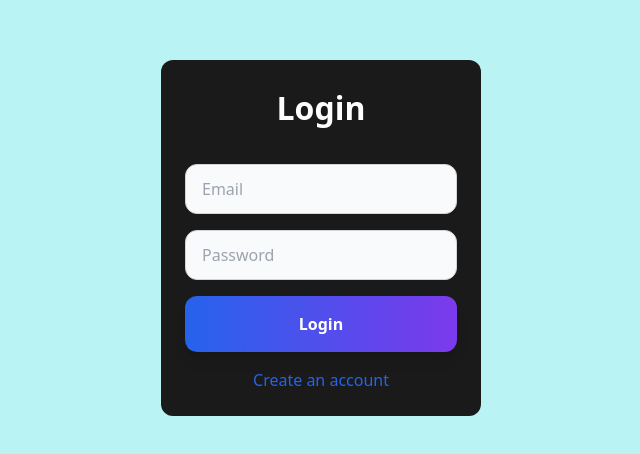
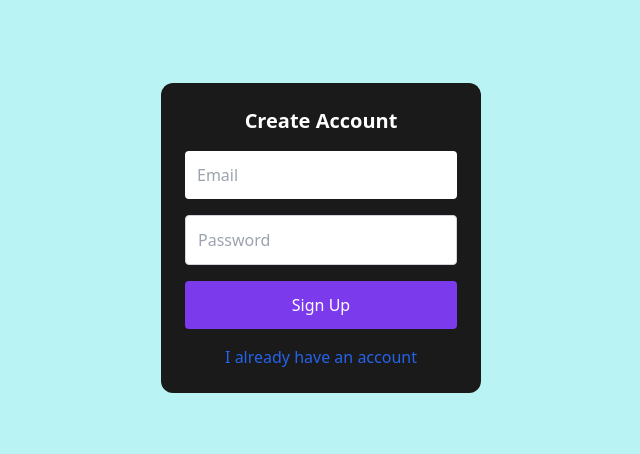
Before and after one commit to AY0OLA/Live_projector, a React (Vite) app in the folder frontend/: page /signup in a window 1280 px wide. Before the commit this address led to /login. Shown: the part 162-616 px from the top of the page, without its empty margins (319-959 px from the left). Built offline with nearby package versions, Linux system fonts and the light colour scheme; no server answers.

Commit message:
connect backend

```diff
--- a/frontend/features/auth/LoginPage.tsx
+++ b/frontend/features/auth/LoginPage.tsx
@@ -1,68 +1,42 @@
 import { useState } from "react";
-import { signInWithEmailAndPassword } from "firebase/auth";
-import { auth } from "../../src/lib/firebase";
-import { useNavigate } from "react-router-dom";
-
-const USE_BACKEND_LOGIN = false;
+import { useNavigate, Link } from "react-router-dom";
 
 export default function LoginPage() {
   const [email, setEmail] = useState("");
   const [password, setPassword] = useState("");
   const [error, setError] = useState("");
   const [loading, setLoading] = useState(false);
+
   const navigate = useNavigate();
 
-  const validate = () => {
-    if (!email || !password) {
-      setError("Email and password are required");
-      return false;
-    }
-    const emailRe = /^[^\s@]+@[^\s@]+\.[^\s@]+$/;
-    if (!emailRe.test(email)) {
-      setError("Please enter a valid email address");
-      return false;
-    }
-    return true;
-  };
+  const handleLogin = async (e: React.FormEvent) => {
+    e.preventDefault();
 
-  const login = async () => {
-    if (!validate()) return;
     setError("");
     setLoading(true);
 
     try {
-      if (USE_BACKEND_LOGIN) {
-        const res = await fetch("/auth/login", {
+      const res = await fetch("http://127.0.0.1:8000/auth/login", {
         method: "POST",
-          headers: { "Content-Type": "application/json" },
+        headers: {
+          "Content-Type": "application/json",
+        },
         body: JSON.stringify({ email, password }),
       });
 
+      const data = await res.json();
+
       if (!res.ok) {
-          const body = await res.json().catch(() => null);
-          throw new Error(
-            body?.message || `Login failed with status ${res.status}`,
-          );
+        setError(data.detail || "Login failed");
+        return;
       }
 
-        const data = await res.json();
-        if (data?.token) {
       localStorage.setItem("token", data.token);
-        }
-        navigate("/");
-      } else {
-        await signInWithEmailAndPassword(auth, email, password);
-        navigate("/");
-      }
-    } catch (err: unknown) {
-      console.error("Login error", err);
-      if (err instanceof Error) {
-        setError(err.message);
-      } else if (typeof err === "string") {
-        setError(err);
-      } else {
-        setError("Login failed");
-      }
+
+      navigate("/app/live");
+    } catch (err) {
+      console.error(err);
+      setError("Something went wrong");
     } finally {
       setLoading(false);
     }
@@ -70,68 +44,46 @@ export default function LoginPage() {
 
   return (
     <div className="h-screen flex items-center justify-center">
-      <div className="bg-card p-6 rounded-xl w-80 space-y-4">
-        <h2 className="text-[2rem] font-bold text-center">Login</h2>
+      <form
+        onSubmit={handleLogin}
+        className="bg-card p-6 rounded-xl w-80 space-y-4"
+      >
+        <h1 className="text-xl font-bold text-center">Login</h1>
 
-        <form
-          onSubmit={(e) => {
-            e.preventDefault();
-            login();
-          }}
-          className="space-y-4"
-          aria-labelledby="login-heading"
-        >
-          <label className="sr-only" htmlFor="email">
-            Email
-          </label>
         <input
-            id="email"
           type="email"
+          placeholder="Email"
+          className="w-full p-2 rounded bg-white text-black"
           value={email}
-            autoComplete="email"
-            placeholder="Email"
-            className="w-full px-4 py-3 rounded-xl border border-gray-300 bg-gray-50 text-gray-900 focus:outline-none focus:ring-2 focus:ring-blue-500 transition-all duration-300"
           onChange={(e) => setEmail(e.target.value)}
           required
         />
 
-          <label className="sr-only" htmlFor="password">
-            Password
-          </label>
         <input
-            id="password"
           type="password"
+          placeholder="Password"
+          className="w-full p-3 rounded bg-white text-black border border-gray-300"
           value={password}
-            autoComplete="current-password"
-            placeholder="Password"
-            className="w-full px-4 py-3 rounded-xl border border-gray-300 bg-gray-50 text-gray-900 focus:outline-none focus:ring-2 focus:ring-blue-500 transition-all duration-300"
           onChange={(e) => setPassword(e.target.value)}
           required
         />
 
-          {error && (
-            <p role="alert" className="text-red-500 text-sm">
-              {error}
-            </p>
-          )}
+        {error && <p className="text-red-500 text-sm text-center">{error}</p>}
 
         <button
-            type="submit"
           disabled={loading}
-            className="w-full bg-gradient-to-r from-blue-600 to-purple-600 hover:from-blue-700 hover:to-purple-700 text-white font-semibold py-4 px-6 rounded-xl shadow-lg transition-all duration-300 transform hover:scale-105 disabled:opacity-60 disabled:cursor-not-allowed"
-            aria-busy={loading}
+          className="w-full bg-purple-600 p-2 rounded disabled:opacity-60"
         >
-            {loading ? "Signing in…" : "Login"}
+          {loading ? "Logging in..." : "Login"}
         </button>
-        </form>
 
-        <a
-          href="/signup"
+        <Link
+          to="/signup"
           className="block text-center text-blue-600 hover:underline"
         >
-          Create an account
-        </a>
-      </div>
+          Don’t have an account? Sign up
+        </Link>
+      </form>
     </div>
   );
 }
--- a/frontend/features/auth/SignupPage.tsx
+++ b/frontend/features/auth/SignupPage.tsx
@@ -1,10 +1,5 @@
 import { useState } from "react";
-import {
-  createUserWithEmailAndPassword,
-  sendEmailVerification,
-} from "firebase/auth";
-import { auth } from "../../src/lib/firebase";
-import { useNavigate } from "react-router-dom";
+import { useNavigate, Link } from "react-router-dom";
 
 export default function SignupPage() {
   const [email, setEmail] = useState("");
@@ -18,73 +13,62 @@ export default function SignupPage() {
       setError("Email and password are required");
       return false;
     }
+
     const emailRe = /^[^\s@]+@[^\s@]+\.[^\s@]+$/;
     if (!emailRe.test(email)) {
-      setError("Please enter a valid email address");
+      setError("Invalid email");
       return false;
     }
+
     if (password.length < 6) {
       setError("Password must be at least 6 characters");
       return false;
     }
+
     return true;
   };
 
   const signup = async () => {
     if (!validate()) return;
+
     setError("");
     setLoading(true);
 
     try {
-      // 1) Create user with Firebase client SDK
-      const userCredential = await createUserWithEmailAndPassword(
-        auth,
-        email,
-        password,
-      );
+      const res = await fetch("http://127.0.0.1:8000/auth/signup", {
+        method: "POST",
+        headers: {
+          "Content-Type": "application/json",
+        },
+        body: JSON.stringify({ email, password }),
+      });
 
-      // 2) Optionally send verification email (non-fatal)
-      try {
-        if (userCredential.user && userCredential.user.email) {
-          await sendEmailVerification(userCredential.user);
-        }
-      } catch (verErr) {
-        console.warn("Email verification send failed", verErr);
+      const data = await res.json();
+
+      if (!res.ok) {
+        throw new Error(data.detail || "Signup failed");
       }
 
-      // 3) Get Firebase ID token and send to backend (safer than sending password)
-      //    Backend can verify token with Firebase Admin SDK and create a server-side user record.
-      const idToken = await userCredential.user.getIdToken();
-
-      const res = await fetch("/auth/signup", {
+      const loginRes = await fetch("http://127.0.0.1:8000/auth/login", {
         method: "POST",
-        headers: { "Content-Type": "application/json" },
-        body: JSON.stringify({ email, idToken }),
+        headers: {
+          "Content-Type": "application/json",
+        },
+        body: JSON.stringify({ email, password }),
       });
 
-      // 4) Handle backend response
-      if (!res.ok) {
-        // try to parse error body
-        const body = await res.json().catch(() => null);
-        // Optionally: log or notify server about partial account creation
-        throw new Error(body?.message || `Signup failed (${res.status})`);
+      const loginData = await loginRes.json();
+
+      if (!loginRes.ok) {
+        throw new Error("Login after signup failed");
       }
 
-      // 5) Backend returned OK — navigate
-      navigate("/");
-    } catch (err) {
-      console.error("Signup error", err);
-      const code = err?.code || "";
-      if (code.includes("auth/email-already-in-use")) {
-        setError("This email is already registered. Try logging in.");
-      } else if (code.includes("auth/invalid-email")) {
-        setError("Invalid email address.");
-      } else if (code.includes("auth/weak-password")) {
-        setError("Password is too weak. Use at least 6 characters.");
-      } else {
-        // show friendly message; log details server-side
-        setError(err?.message || "Failed to create account. Please try again.");
-      }
+      localStorage.setItem("token", loginData.token);
+
+      navigate("/app/live");
+    } catch (err: any) {
+      console.error(err);
+      setError(err.message || "Signup failed");
     } finally {
       setLoading(false);
     }
@@ -93,7 +77,7 @@ export default function SignupPage() {
   return (
     <div className="h-screen flex items-center justify-center">
       <div className="bg-card p-6 rounded-xl w-80 space-y-4">
-        <h2 className="text-[2rem] font-bold text-center">Create Account</h2>
+        <h2 className="text-xl font-bold text-center">Create Account</h2>
 
         <form
           onSubmit={(e) => {
@@ -101,59 +85,42 @@ export default function SignupPage() {
             signup();
           }}
           className="space-y-4"
-          aria-labelledby="signup-heading"
         >
-          <label className="sr-only" htmlFor="email">
-            Email
-          </label>
           <input
-            id="email"
             type="email"
+            placeholder="Email"
+            className="w-full p-3 rounded bg-white text-black"
             value={email}
-            autoComplete="email"
-            placeholder="Email"
-            className="w-full px-4 py-3 rounded-xl border border-gray-300 bg-gray-50 text-gray-900 focus:outline-none focus:ring-2 focus:ring-blue-500 transition-all duration-300"
             onChange={(e) => setEmail(e.target.value)}
             required
           />
 
-          <label className="sr-only" htmlFor="password">
-            Password
-          </label>
           <input
-            id="password"
             type="password"
+            placeholder="Password"
+            className="w-full p-3 rounded bg-white text-black border border-gray-300"
             value={password}
-            autoComplete="new-password"
-            placeholder="Password"
-            className="w-full px-4 py-3 rounded-xl border border-gray-300 bg-gray-50 text-gray-900 focus:outline-none focus:ring-2 focus:ring-blue-500 transition-all duration-300"
             onChange={(e) => setPassword(e.target.value)}
             required
             minLength={6}
           />
 
-          {error && (
-            <p role="alert" className="text-red-500 text-sm">
-              {error}
-            </p>
-          )}
+          {error && <p className="text-red-500 text-sm text-center">{error}</p>}
 
           <button
-            type="submit"
             disabled={loading}
-            className="w-full bg-gradient-to-r from-blue-600 to-purple-600 hover:from-blue-700 hover:to-purple-700 text-white font-semibold py-4 px-6 rounded-xl shadow-lg transition-all duration-300 transform hover:scale-105 disabled:opacity-60 disabled:cursor-not-allowed"
-            aria-busy={loading}
+            className="w-full bg-purple-600 p-3 rounded disabled:opacity-60"
           >
-            {loading ? "Creating account…" : "Sign Up"}
+            {loading ? "Creating..." : "Sign Up"}
           </button>
         </form>
 
-        <a
-          href="/login"
+        <Link
+          to="/login"
           className="block text-center text-blue-600 hover:underline"
         >
-          I have an account already
-        </a>
+          I already have an account
+        </Link>
       </div>
     </div>
   );
--- a/frontend/features/auth/useAuth.ts
+++ b/frontend/features/auth/useAuth.ts
@@ -1,19 +1,26 @@
-// src/features/auth/useAuth.ts
 import { useEffect, useState } from "react";
-import { auth, onAuthStateChanged } from "../../src/lib/firebase";
-import type { User } from "firebase/auth";
 
-export default function useAuth(): { user: User | null; loading: boolean } {
-  const [user, setUser] = useState<User | null>(null);
+type AuthUser = {
+  token: string;
+};
+
+export default function useAuth(): {
+  user: AuthUser | null;
+  loading: boolean;
+} {
+  const [user, setUser] = useState<AuthUser | null>(null);
   const [loading, setLoading] = useState(true);
 
   useEffect(() => {
-    const unsub = onAuthStateChanged(auth, (u) => {
-      setUser(u);
-      setLoading(false);
-    });
+    const token = localStorage.getItem("token");
 
-    return () => unsub();
+    if (token) {
+      setUser({ token });
+    } else {
+      setUser(null);
+    }
+
+    setLoading(false);
   }, []);
 
   return { user, loading };
--- a/frontend/routers/AppRouter.tsx
+++ b/frontend/routers/AppRouter.tsx
@@ -7,14 +7,22 @@ import AppLayout from "../layout/AppLayout";
 import AudiencePage from "../features/audience/AudiencePage";
 import useAuth from "../features/auth/useAuth";
 import LoginPage from "../features/auth/LoginPage";
+import SignupPage from "../features/auth/SignupPage";
 import HistoryPage from "../features/history/HistoryPage";
 import SuccessPage from "../features/payment/SuccessPage";
 import CancelPage from "../features/payment/CancelPage";
 import AnalyticsPage from "../features/analytics/AnalyticsPage";
 import LandingPage from "../src/pages/LandingPage";
+import useIsDesktop from "../src/hooks/useIsDesktop";
+import DesktopOnly from "../src/components/DesktopOnly";
 
 export default function AppRouter() {
   const { user, loading } = useAuth();
+  const isDesktop = useIsDesktop();
+
+  if (!isDesktop) {
+    return <DesktopOnly />;
+  }
 
   if (loading) {
     return <div className="p-6">Checking authentication…</div>;
@@ -23,16 +31,16 @@ export default function AppRouter() {
   return (
     <BrowserRouter>
       <Routes>
+        <Route path="/" element={<LandingPage />} />
+        <Route path="/login" element={<LoginPage />} />
+        <Route path="/signup" element={<SignupPage />} /> {/* ✅ NEW */}
         <Route path="/presentation" element={<PresentationPage />} />
-        <Route path="/login" element={<LoginPage />} />
         <Route path="/success" element={<SuccessPage />} />
         <Route path="/cancel" element={<CancelPage />} />
-
         <Route
-          path="/"
+          path="/app"
           element={user ? <AppLayout /> : <Navigate to="/login" replace />}
         >
-          <Route index element={<LandingPage />} />
           <Route path="live" element={<LivePage />} />
           <Route path="saved" element={<SavedPage />} />
           <Route path="settings" element={<SettingsPage />} />
@@ -40,10 +48,9 @@ export default function AppRouter() {
           <Route path="history" element={<HistoryPage />} />
           <Route path="analytics" element={<AnalyticsPage />} />
         </Route>
-
         <Route
           path="*"
-          element={<Navigate to={user ? "/" : "/login"} replace />}
+          element={<Navigate to={user ? "/app/live" : "/login"} replace />}
         />
       </Routes>
     </BrowserRouter>
--- /dev/null
+++ b/frontend/src/components/DesktopOnly.tsx
@@ -0,0 +1,13 @@
+export default function DesktopOnly() {
+  return (
+    <div className="h-screen flex items-center justify-center bg-black text-white text-center p-6">
+      <div>
+        <h1 className="text-2xl font-bold mb-4">Desktop Required 💻</h1>
+        <p className="text-gray-300">
+          This app is designed for desktop use only. Please open it on a laptop
+          or computer.
+        </p>
+      </div>
+    </div>
+  );
+}
--- /dev/null
+++ b/frontend/src/hooks/useIsDesktop.ts
@@ -0,0 +1,18 @@
+import { useEffect, useState } from "react";
+
+export default function useIsDesktop() {
+  const [isDesktop, setIsDesktop] = useState(true);
+
+  useEffect(() => {
+    const check = () => {
+      setIsDesktop(window.innerWidth >= 1024);
+    };
+
+    check();
+    window.addEventListener("resize", check);
+
+    return () => window.removeEventListener("resize", check);
+  }, []);
+
+  return isDesktop;
+}
```
Also changed, not shown: frontend/src/pages/LandingPage.tsx (+2 -6 lines), 2 other files (tests, documents, lock files or other folders). Lines whose indentation alone changed are shown as unchanged.
